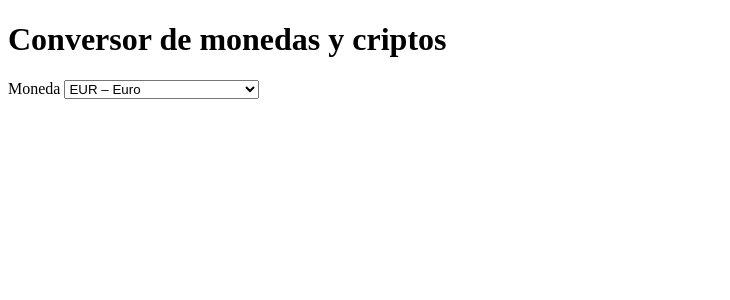
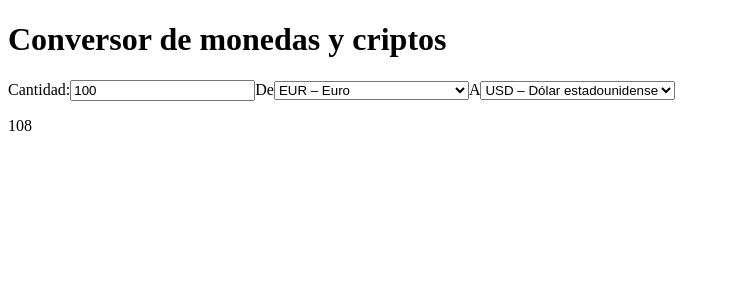
Before and after one commit to Imanol-Margarit/conversor_monedas, a React (Vite) app: page / in a window 1280 px wide. Shown: the top 300 px of the page, without its empty margins (0-730 px from the left). Built offline with nearby package versions, Linux system fonts and the light colour scheme.

Commit message:
Paso 4: conversor con useState

```diff
--- a/src/App.jsx
+++ b/src/App.jsx
@@ -1,13 +1,15 @@
 // TODO (paso 4): importa el componente Conversor desde './components/Conversor'
 import './App.css'
+import Conversor from './components/Conversor'
 import SelectorMoneda from './components/SelectorMoneda'
 
 function App() {
   return (
     <main>
       <h1>Conversor de monedas y criptos</h1>
-      <SelectorMoneda etiqueta={"Moneda "} valor={"EUR"} onCambiar={()=>{}}/>
+      {/* <SelectorMoneda etiqueta={"Moneda "} valor={"EUR"} onCambiar={()=>{}}/> */}
       {/* TODO (paso 4): sustitúyelo por <Conversor /> */}
+      <Conversor etiqueta={"Moneda "} valor={"EUR"} onCambiar={()=>{}}/>
     </main>
   )
 }
--- a/src/components/Conversor.jsx
+++ b/src/components/Conversor.jsx
@@ -1,20 +1,31 @@
 // TODO: importa useState desde 'react'
 // TODO: importa los datos de '../data/tasas.json'
 // TODO: importa SelectorMoneda y, en el paso 5, Resultado
+import {useState} from "react"
+import tasas from '../data/tasas.json'
+import SelectorMoneda from "./SelectorMoneda";
 
 // Componente principal: guarda el estado y hace el cálculo.
 function Conversor() {
   // TODO (paso 4): tres estados -> cantidad (100), origen ('EUR'), destino ('USD')
-
+  const [cantidad, setCantidad] = useState(100);
+  const [origen, setOrigen] = useState('EUR');
+  const [destino, setDestino] = useState('USD');
   // TODO (paso 4): calcula el resultado pasando por el euro:
   //   resultado = cantidad / tasa de origen * tasa de destino
-
+const resultado = cantidad /  tasas[origen].tasa * tasas[destino].tasa;
   // TODO (paso 5): función intercambiar() que invierte origen y destino
 
   return (
     <div className="conversor">
       {/* TODO: input numérico para la cantidad (recuerda convertir a número) */}
+      <label className="campo">Cantidad:
+        <input type="number" value={cantidad} onChange={(e) => setCantidad(Number(e.target.value))} />
+      </label>
       {/* TODO: dos SelectorMoneda: "De" (origen) y "A" (destino) */}
+      <SelectorMoneda etiqueta="De" valor={origen} onCambiar={setOrigen} />
+      <SelectorMoneda etiqueta="A" valor={destino} onCambiar={setDestino} />
+      <p>{resultado}</p>
       {/* TODO (paso 5): botón Intercambiar */}
       {/* TODO (paso 5): componente Resultado con sus props */}
     </div>
```
